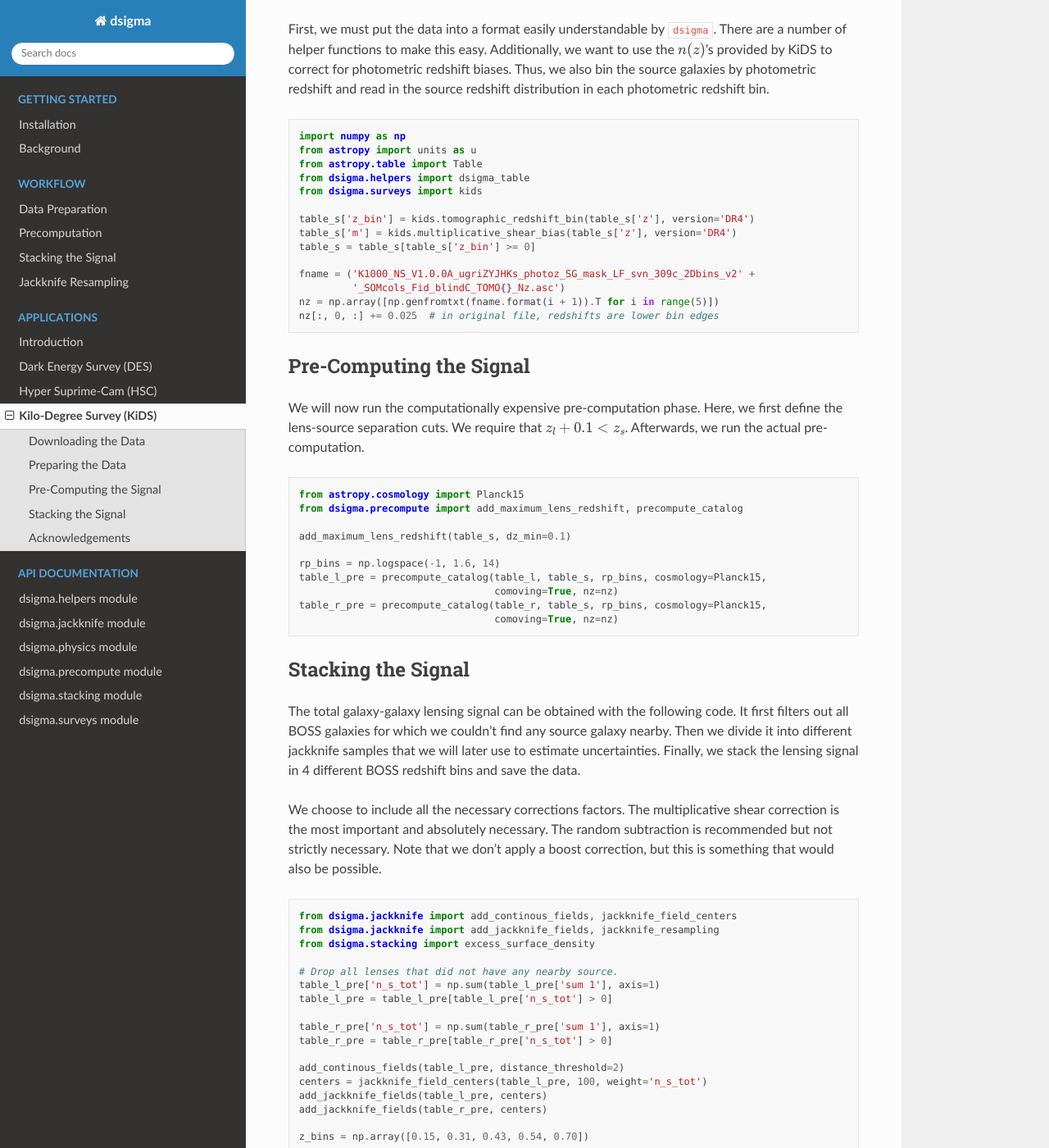
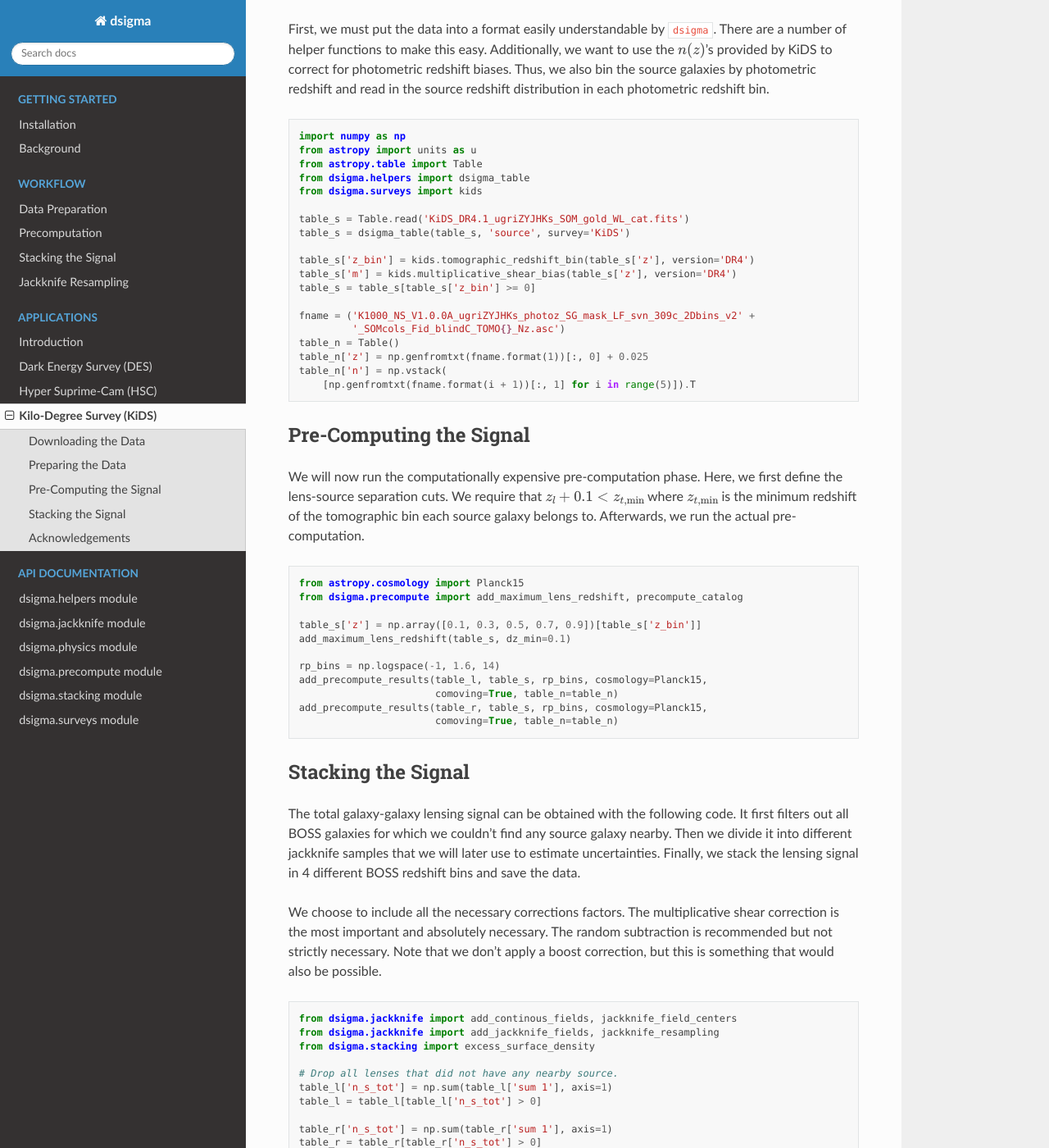
Before and after one commit to johannesulf/dsigma, a Sphinx documentation site: the page built from docs/application_kids.txt, in a window 1280 px wide and 1400 px high, scrolled down 516 px. Shown: the whole window at 82% size. Built offline with Sphinx 7.4.7 and the Read the Docs theme 2.0.0, drawn with Linux system fonts in a browser that asks for light colours; some of the changed text lies outside the part shown.

Commit message:
fixed another crash and updated documentation

```diff
--- a/docs/application_hsc.txt
+++ b/docs/application_hsc.txt
@@ -106,8 +106,10 @@ the actual pre-computation.
     add_maximum_lens_redshift(table_c, dz_min=0.1, apply_z_low=True)
 
     rp_bins = np.logspace(-1, 1.6, 14)
-    add_precompute_results(table_l, table_s, rp_bins, table_c=table_c, cosmology=Planck15, comoving=True)
-    add_precompute_results(table_r, table_s, rp_bins, table_c=table_c, cosmology=Planck15, comoving=True)
+    add_precompute_results(table_l, table_s, rp_bins, table_c=table_c,
+                           cosmology=Planck15, comoving=True)
+    add_precompute_results(table_r, table_s, rp_bins, table_c=table_c,
+                           cosmology=Planck15, comoving=True)
 
 
 *******************
--- a/docs/application_kids.txt
+++ b/docs/application_kids.txt
@@ -41,14 +41,19 @@ photometric redshift bin.
     from dsigma.helpers import dsigma_table
     from dsigma.surveys import kids
 
+    table_s = Table.read('KiDS_DR4.1_ugriZYJHKs_SOM_gold_WL_cat.fits')
+    table_s = dsigma_table(table_s, 'source', survey='KiDS')
+
     table_s['z_bin'] = kids.tomographic_redshift_bin(table_s['z'], version='DR4')
     table_s['m'] = kids.multiplicative_shear_bias(table_s['z'], version='DR4')
     table_s = table_s[table_s['z_bin'] >= 0]
 
     fname = ('K1000_NS_V1.0.0A_ugriZYJHKs_photoz_SG_mask_LF_svn_309c_2Dbins_v2' +
              '_SOMcols_Fid_blindC_TOMO{}_Nz.asc')
-    nz = np.array([np.genfromtxt(fname.format(i + 1)).T for i in range(5)])
-    nz[:, 0, :] += 0.025  # in original file, redshifts are lower bin edges
+    table_n = Table()
+    table_n['z'] = np.genfromtxt(fname.format(1))[:, 0] + 0.025
+    table_n['n'] = np.vstack(
+        [np.genfromtxt(fname.format(i + 1))[:, 1] for i in range(5)]).T
 
 
 ************************
@@ -57,20 +62,23 @@ Pre-Computing the Signal
 
 We will now run the computationally expensive pre-computation phase. Here,
 we first define the lens-source separation cuts. We require that
-:math:`z_l + 0.1 < z_s`. Afterwards, we run the actual pre-computation.
+:math:`z_l + 0.1 < z_{t, \rm min}` where :math:`z_{t, \rm min}` is the minimum
+redshift of the tomographic bin each source galaxy belongs to. Afterwards, we
+run the actual pre-computation.
 
 .. code-block:: python
 
     from astropy.cosmology import Planck15
     from dsigma.precompute import add_maximum_lens_redshift, precompute_catalog
 
+    table_s['z'] = np.array([0.1, 0.3, 0.5, 0.7, 0.9])[table_s['z_bin']]
     add_maximum_lens_redshift(table_s, dz_min=0.1)
 
     rp_bins = np.logspace(-1, 1.6, 14)
-    table_l_pre = precompute_catalog(table_l, table_s, rp_bins, cosmology=Planck15,
-                                     comoving=True, nz=nz)
-    table_r_pre = precompute_catalog(table_r, table_s, rp_bins, cosmology=Planck15,
-                                     comoving=True, nz=nz)
+    add_precompute_results(table_l, table_s, rp_bins, cosmology=Planck15,
+                           comoving=True, table_n=table_n)
+    add_precompute_results(table_r, table_s, rp_bins, cosmology=Planck15,
+                           comoving=True, table_n=table_n)
 
 
 *******************
@@ -95,33 +103,33 @@ a boost correction, but this is something that would also be possible.
     from dsigma.stacking import excess_surface_density
 
     # Drop all lenses that did not have any nearby source.
-    table_l_pre['n_s_tot'] = np.sum(table_l_pre['sum 1'], axis=1)
-    table_l_pre = table_l_pre[table_l_pre['n_s_tot'] > 0]
+    table_l['n_s_tot'] = np.sum(table_l['sum 1'], axis=1)
+    table_l = table_l[table_l['n_s_tot'] > 0]
 
-    table_r_pre['n_s_tot'] = np.sum(table_r_pre['sum 1'], axis=1)
-    table_r_pre = table_r_pre[table_r_pre['n_s_tot'] > 0]
+    table_r['n_s_tot'] = np.sum(table_r['sum 1'], axis=1)
+    table_r = table_r[table_r['n_s_tot'] > 0]
 
-    add_continous_fields(table_l_pre, distance_threshold=2)
-    centers = jackknife_field_centers(table_l_pre, 100, weight='n_s_tot')
-    add_jackknife_fields(table_l_pre, centers)
-    add_jackknife_fields(table_r_pre, centers)
+    add_continous_fields(table_l, distance_threshold=2)
+    centers = jackknife_field_centers(table_l, 100, weight='n_s_tot')
+    add_jackknife_fields(table_l, centers)
+    add_jackknife_fields(table_r, centers)
 
     z_bins = np.array([0.15, 0.31, 0.43, 0.54, 0.70])
 
     for lens_bin in range(3, len(z_bins) - 1):
-        mask_l = ((z_bins[lens_bin] <= table_l_pre['z']) &
-                  (table_l_pre['z'] < z_bins[lens_bin + 1]))
-        mask_r = ((z_bins[lens_bin] <= table_r_pre['z']) &
-                  (table_r_pre['z'] < z_bins[lens_bin + 1]))
+        mask_l = ((z_bins[lens_bin] <= table_l['z']) &
+                  (table_l['z'] < z_bins[lens_bin + 1]))
+        mask_r = ((z_bins[lens_bin] <= table_r['z']) &
+                  (table_r['z'] < z_bins[lens_bin + 1]))
 
         kwargs = {'return_table': True,
                   'scalar_shear_response_correction': True,
-                  'random_subtraction': True, 'table_r': table_r_pre[mask_r]}
+                  'random_subtraction': True, 'table_r': table_r[mask_r]}
 
-        result = excess_surface_density(table_l_pre[mask_l], **kwargs)
+        result = excess_surface_density(table_l[mask_l], **kwargs)
         kwargs['return_table'] = False
         result['ds_err'] = np.sqrt(np.diag(jackknife_resampling(
-            excess_surface_density, table_l_pre[mask_l], **kwargs)))
+            excess_surface_density, table_l[mask_l], **kwargs)))
 
         result.write('kids_{}.csv'.format(lens_bin), overwrite=True)
 
--- a/setup.py
+++ b/setup.py
@@ -18,7 +18,7 @@ with open('README.md', 'r') as fstream:
 
 setup(
     name='dsigma',
-    version='0.5.0.10',
+    version='0.5.0.11',
     description=('A Galaxy-Galaxy Lensing Pipeline'),
     long_description=long_description,
     long_description_content_type='text/markdown',
```
Also changed, not shown: docs/application_intro.txt (+7 -1 lines), 1 other file.
